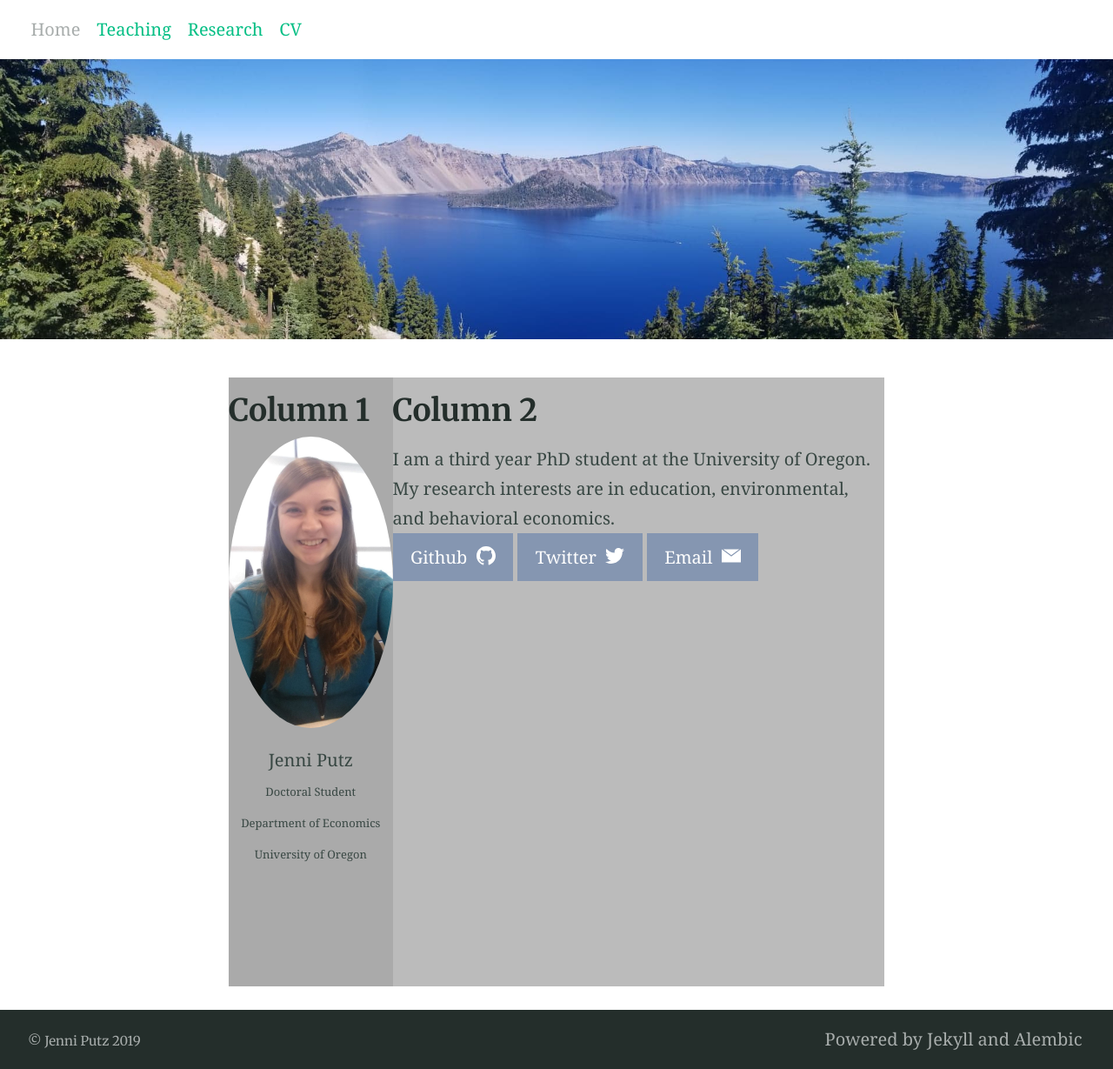
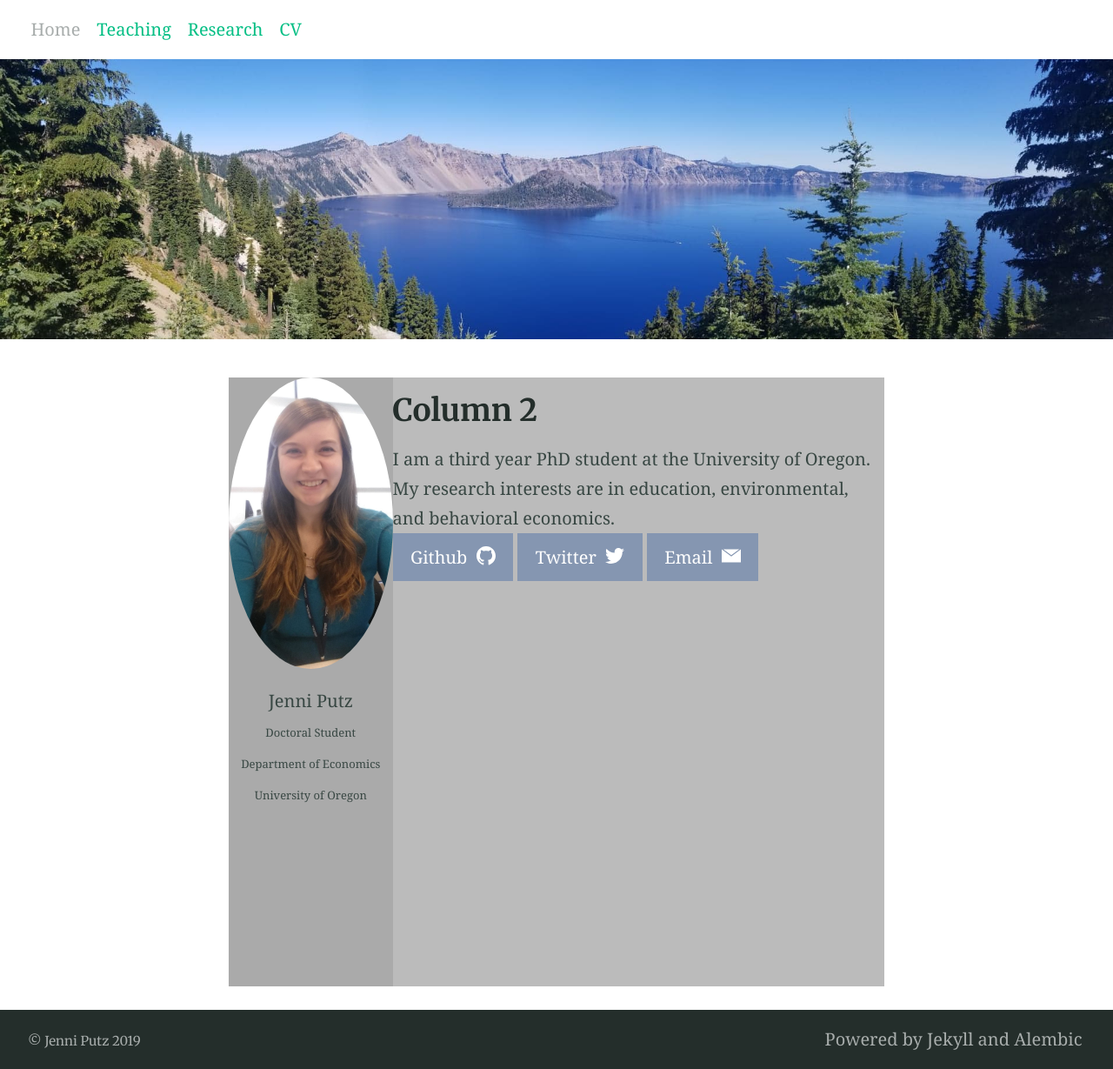
Before and after one commit to jenni-putz/1jenni-putz.github.io, a Jekyll site: the page built from index.md, in a window 1280 px wide. Shown: the whole page at 87% size. Built offline with Jekyll 4.4.1, drawn with Linux system fonts in a browser that asks for light colours; our own code applies the rules of GitHub Pages for plain Markdown files.

Commit message:
Update index.md

```diff
--- a/index.md
+++ b/index.md
@@ -52,7 +52,6 @@ img {
 
 <div class="row">
   <div class="column left" style="background-color:#aaa;">
-    <h2>Column 1</h2>
      <img src="/headshot.jpg" style="width:200px">
      <p style="text-align:center">Jenni Putz <br />
    <font size="-1"> Doctoral Student <br />
```
